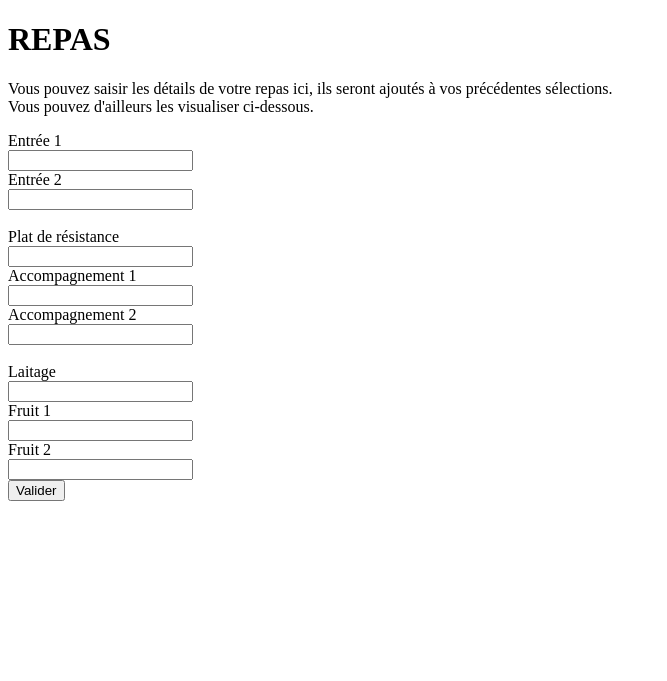
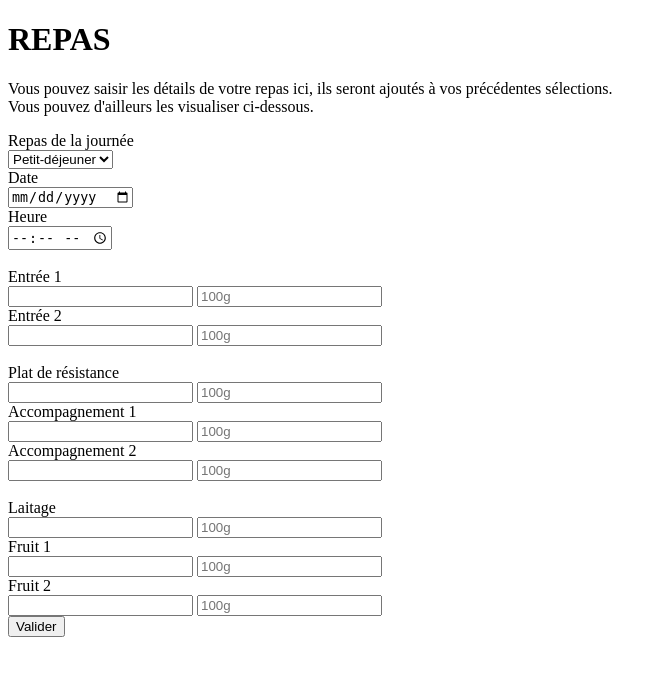
Before and after one commit to LeaGrmx/ProjetIDAW, a PHP site: page /journal.php in a window 1280 px wide. Shown: the top 681 px of the page, without its empty margins (0-667 px from the left). Run offline with PHP 8.4, Linux system fonts and the light colour scheme.

Commit message:
journal modif

```diff
--- a/Front_end/accueil.php
+++ b/Front_end/accueil.php
@@ -2,6 +2,8 @@
     require_once("template_header.php");
 ?>
 <h2> Vous êtes sur la page d'accueil de votre profil iMangerMieux ! </h2>
+<a href="journal.php">Lien vers votre journal</a>
+<br>
 
 
 <?php
--- a/Front_end/journal.php
+++ b/Front_end/journal.php
@@ -1,22 +1,41 @@
-<!DOCTYPE html>
-<html>
-    <head>
-        <title>Journal</title>
-        <meta charset="utf-8">
-        <link rel="stylesheet" href="journal.css">
-    </head>
+<?php
+    require_once('template_header.php');
+?>
+
 <body>
     <h1>REPAS</h1>
     <p> Vous pouvez saisir les détails de votre repas ici, ils seront ajoutés à vos précédentes sélections. <br> Vous pouvez d'ailleurs les visualiser ci-dessous.</p>
     <form method="post" id="addNewRepas" action="" onsubmit="onFormSubmit();">
         <div class="form-group row">
+        <label for="inputRepas" class="nom_repas" id="inputRepas">Repas de la journée</label>
+            <div class="type_repas">
+                <select name="repas">
+                    <option value="Petit-déjeuner">Petit-déjeuner</option>
+                    <option value="Déjeuner">Déjeuner</option>
+                    <option value="Goûter">Goûter</option>
+                    <option value="Dîner">Dîner</option>
+                </select>
+            </div>
+            <label for="inputDate" class="date"> Date </label>
+            <div class="date_repas">
+                <input type="date" class="form-control" id="inputDate">
+            </div>
+            <label for="inputHeure" class="heure"> Heure </label>
+            <div class="heure_repas">
+                <input type="time" class="form-control">
+            </div>
+        </div>
+        <br>
+        <div class="form-group row">
             <label for="inputEntree1" class="nom_entree1">Entrée 1</label>
             <div class="nom-entree1">
                 <input type="text" class="form-control" id="inputEntree1" name="nomEntree1">
+                <input type="text" placeholder="100g">
             </div>
             <label for="inputEntree2" class="nom_entree2">Entrée 2</label>
             <div class="nom-entree2">
                 <input type="text" class="form-control" id="inputEntree2" name="nomEntree2">
+                <input type="text" placeholder="100g">
             </div>
         </div>
         <br>
@@ -24,14 +43,17 @@
             <label for="inputPlat" class="nom_plat">Plat de résistance</label>
             <div class="nom-plat2">
                 <input type="text" class="form-control" id="inputPlat" name="nomPlat">
+                <input type="text" placeholder="100g">
             </div>
             <label for="inputAcc1" class="nom_acc1">Accompagnement 1</label>
             <div class="nom-acc11">
                 <input type="text" class="form-control" id="inputAcc1" name="nomAcc1">
+                <input type="text" placeholder="100g">
             </div>
             <label for="inputAcc2" class="nom_acc2">Accompagnement 2</label>
             <div class="nom-acc21">
                 <input type="text" class="form-control" id="inputAcc2" name="nomAcc2">
+                <input type="text" placeholder="100g">
             </div>
         </div>
         <br>
@@ -39,14 +61,17 @@
             <label for="inputLaitage" class="nom_lait">Laitage</label>
             <div class="nom-lait">
                 <input type="text" class="form-control" id="inputLait" name="nomLait">
+                <input type="text" placeholder="100g">
             </div>
             <label for="inputFruit" class="nom_fruit">Fruit 1</label>
             <div class="nom-fruit1">
                 <input type="text" class="form-control" id="inputFruit1" name="nomFruit1">
+                <input type="text" placeholder="100g">
             </div>
             <label for="inputFruit" class="nom_fruit">Fruit 2</label>
             <div class="nom-fruit2">
                 <input type="text" class="form-control" id="inputFruit2" name="nomFruit2">
+                <input type="text" placeholder="100g">
             </div>
         </div>
         <div class="form-group row">
@@ -77,6 +102,10 @@
     <script>
         function onFormSubmit() {
             event.preventDefault();
+            let login = $_SESSION['login'];
+            console.log(login);
+            let date = $("#inputDate").val();
+            let type_repas = $("#inputRepas").val();
             let entree1 = $("#inputEntree1").val();
             let entree2 = $("#inputEntree2").val();
             let plat = $("#inputPlat").val();
@@ -85,14 +114,14 @@
             let laitage = $("#inputLait").val();
             let fruit1 = $("#inputFruit1").val();
             let fruit2 = $("#inputFruit2").val();
-            let repas = {entree1,entree2,plat,accompagnement1,accompagnement2,laitage,fruit1,fruit2};
+            let repas = {date, type_repas, entree1,entree2,plat,accompagnement1,accompagnement2,laitage,fruit1,fruit2};
             $.post({
                 url : 'aliments.php',
                 dataType : 'json',
-                data : personne
+                data : repas
             })
             .done(function(){
-                $('#AlimentsTableBody').append(`<tr><td>${entree1}</td>
+                $('#AlimentsTableBody').append(`<tr><td>${date}</td><td>${repas}</td><td>${entree1}</td>
                 <td>${entree2}</td><td>${plat}</td><td>${accompagnement1}</td>
                 <td>${accompagnement2}</td><td>${laitage}</td>
                 <td>${fruit1}</td><td>${fruit2}</td>
@@ -110,16 +139,21 @@
 
         function suppr(btn) {
             var row = btn.parentNode.parentNode;
-            let nom = row.children[0].innerHTML;
-            let prenom = row.children[1].innerHTML;
-            let date = row.children[2].innerHTML;
-            let cours = row.children[3].innerHTML;
-            let remarques = row.children[4].innerHTML;
-            let personne = {nom, prenom, date, cours, remarques};
+            let date = row.children[0].innerHTML;
+            let repas = row.children[1].innerHTML;
+            let entree1 = row.children[2].innerHTML;
+            let entree2 = row.children[3].innerHTML;
+            let plat = row.children[4].innerHTML;
+            let acc1 = row.children[5].innerHTML;
+            let acc2 = row.children[6].innerHTML;
+            let laitage = row.children[7].innerHTML;
+            let fruit1 = row.children[8].innerHTML;
+            let fruit2 = row.children[9].innerHTML;
+            let repas = {date,repas,entree1,entree2,plat,acc1,acc2,laitage,fruit1,fruit2};
             $.post({
-                url : "deleteRepas.php",
+                url : "../Back_end/journal.php",
                 dataType: "json",
-                data : personne,
+                data : repas,
             })
             .done(function(data){
                 row.parentNode.removeChild(row);
@@ -133,35 +167,43 @@
             var row = btn.parentNode.parentNode;
             var repas = row.childNodes;
 
-            var entree1 = repas[0];
+            var date = repas[0];
+            var newdate = date.innerHTML;
+            date.innerHTML = "<input type='text' value='"+newdate+"'>";
+
+            var type_repas = repas[1];
+            var newtype_repas = type_repas.innerHTML;
+            type_repas.innerHTML = "<input type='text' value='"+newtype_repas+"'>";
+
+            var entree1 = repas[2];
             var newentree1 = entree1.innerHTML;
             entree1.innerHTML = "<input type='text' value='"+newentree1+"'>";
 
-            var entree2 = repas[1];
+            var entree2 = repas[3];
             var newentree2 = entree2.innerHTML;
             entree2.innerHTML = "<input type='text' value='"+newentree2+"'>";
 
-            var plat = repas[2];
+            var plat = repas[4];
             var newplat = plat.innerHTML;
             plat.innerHTML = "<input type='text' value='"+newplat+"'>";
 
-            var acc1 = repas[3];
+            var acc1 = repas[5];
             var newacc1 = acc1.innerHTML;
             acc1.innerHTML = "<input type='text' value='"+newacc1+"'>";
 
-            var acc2 = repas[4];
+            var acc2 = repas[6];
             var newacc2 = acc2.innerHTML;
             acc2.innerHTML = "<input type='text' value='"+newacc2+"'>";
 
-            var laitage = repas[5];
+            var laitage = repas[7];
             var newlaitage = laitage.innerHTML;
             laitage.innerHTML = "<input type='text' value='"+newlaitage+"'>";
 
-            var fruit1 = repas[6];
+            var fruit1 = repas[8];
             var newfruit1 = fruit1.innerHTML;
             fruit1.innerHTML = "<input type='text' value='"+newfruit1+"'>";
 
-            var fruit2 = repas[7];
+            var fruit2 = repas[9];
             var newfruit2 = fruit2.innerHTML;
             fruit2.innerHTML = "<input type='text' value='"+newfruit2+"'>";
         }
@@ -169,10 +211,12 @@
         function sauv(btn) {
             var row = btn.parentNode.parentNode;
             var repas = row.childNodes;
-            for(k=0;k<=7;k++) {
+            for(k=0;k<=9;k++) {
                 repas[k].innerHTML = repas[k].childNodes[0].value;
             }
         }
     </script>
 </body>
-</html>
+<?php
+    require_once('template_footer.php');
+?>
--- a/Front_end/template_header.php
+++ b/Front_end/template_header.php
@@ -2,7 +2,7 @@
 <html>
     <head>
         <title>Mon profil iMangerMieux</title>
-            <link rel="stylesheet" href="cours.css" type="text/css"
+            <link rel="stylesheet" href="" type="text/css"
                 media="screen" title="default" charset="utf-8"/>
     </head>
 <?php
```
Also changed, not shown: Back_end/journal.php (+27 -0 lines), 1 other file.
